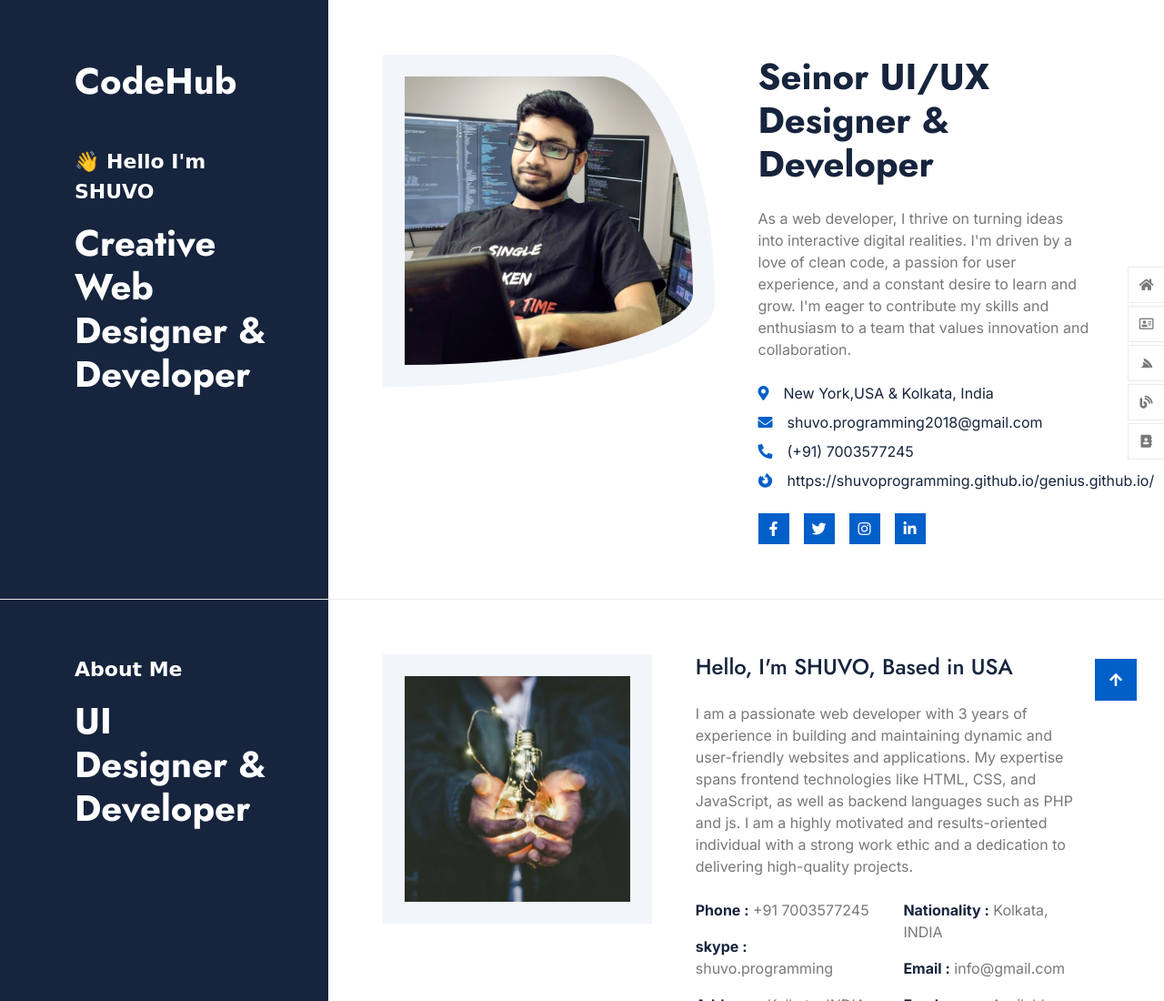
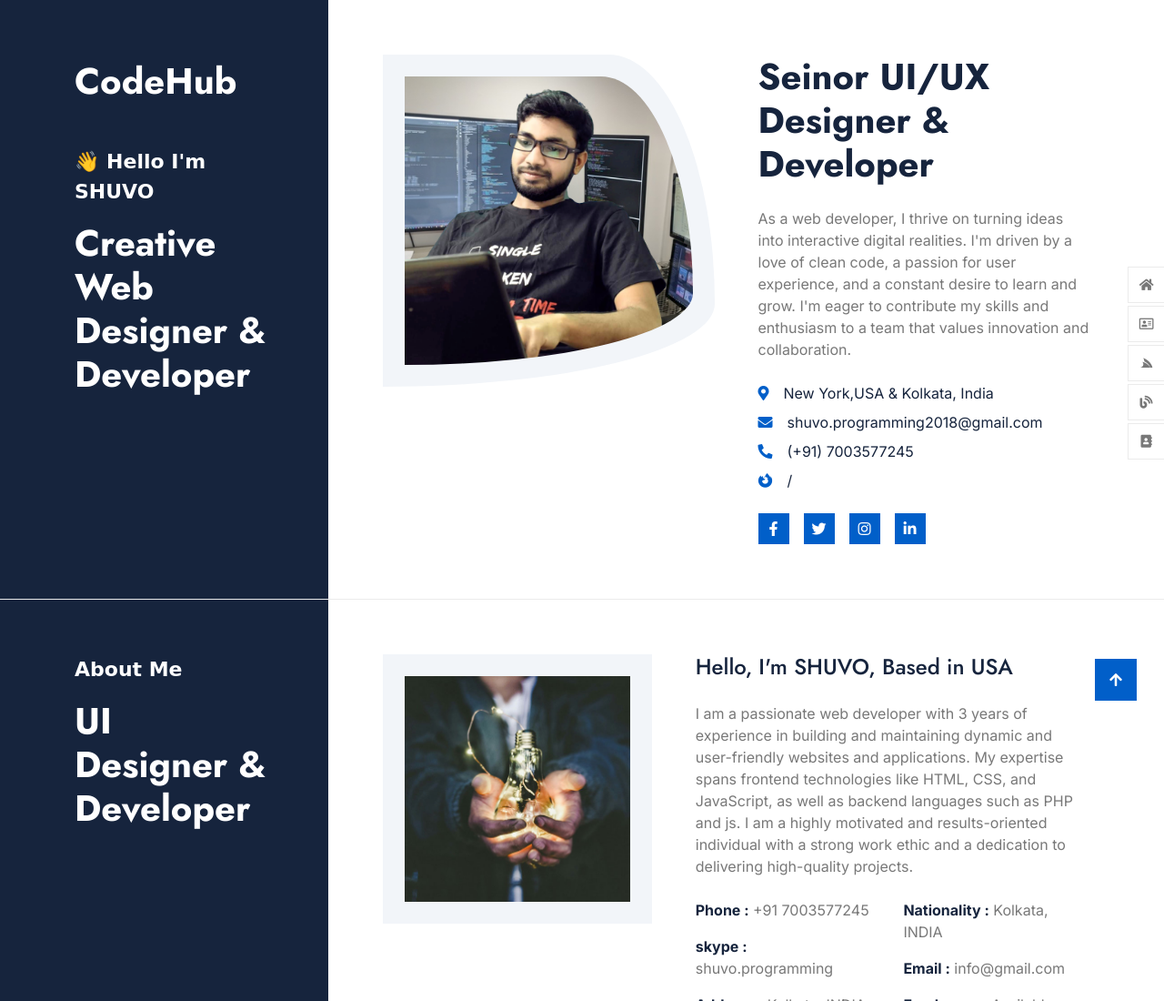
Before and after one commit to shuvoprogramming/genius.github.io, a plain HTML site: page index.html in a window 1280 px wide. Shown: the top 1100 px of the page at 91% size. Drawn offline with nearby package versions, Linux system fonts and the light colour scheme; a script that the page names is missing; a web font is replaced by a local one.

Commit message:
Update index.html

```diff
--- a/index.html
+++ b/index.html
@@ -97,7 +97,7 @@
                                     </div>
                                     <div class="d-flex align-items-center mb-4">
                                         <i class="fab fa-firefox-browser text-primary me-3"></i>
-                                        <p class="text-dark mb-0">https://shuvoprogramming.github.io/genius.github.io/</p>
+                                        <p class="text-dark mb-0">/</p>
                                     </div>
                                     <div class="d-flex">
                                         <a class="btn btn-primary btn-sm-square me-3" href="#"><i class="fab fa-facebook-f text-white"></i></a>
```
